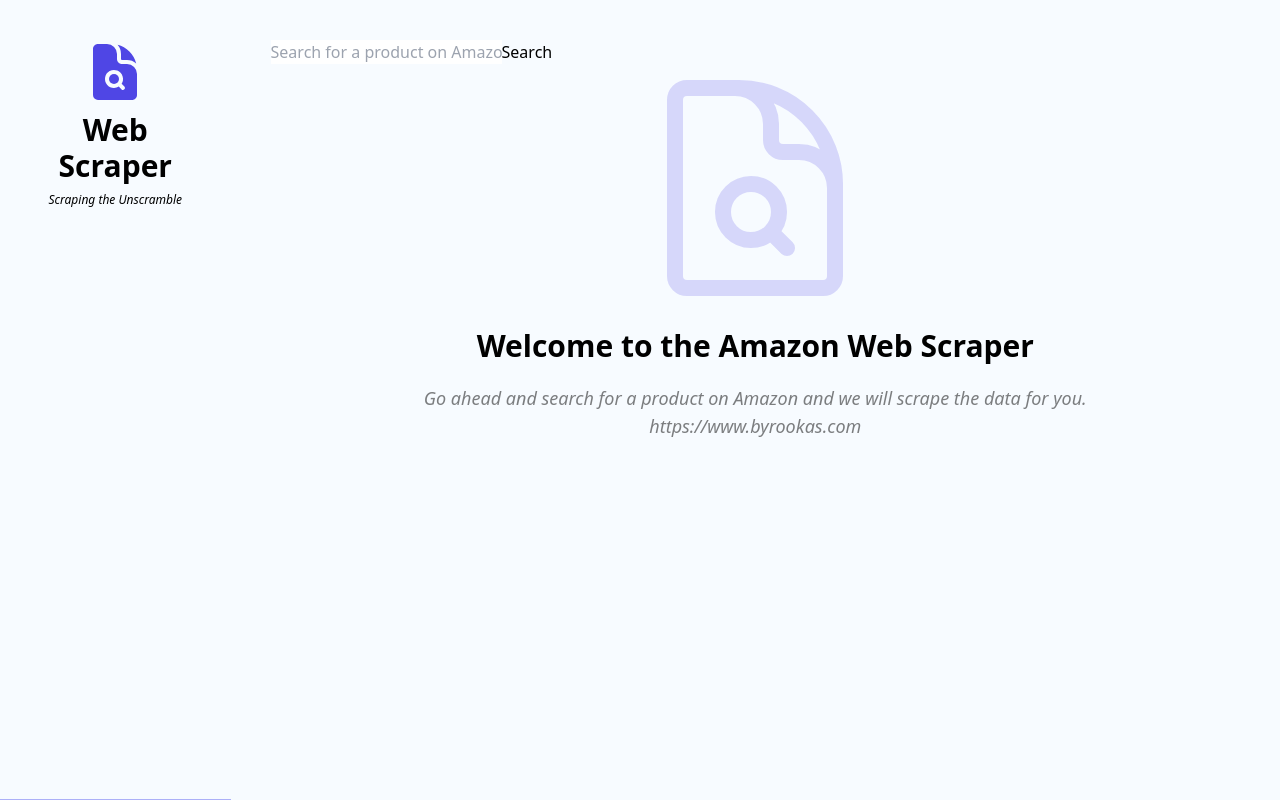
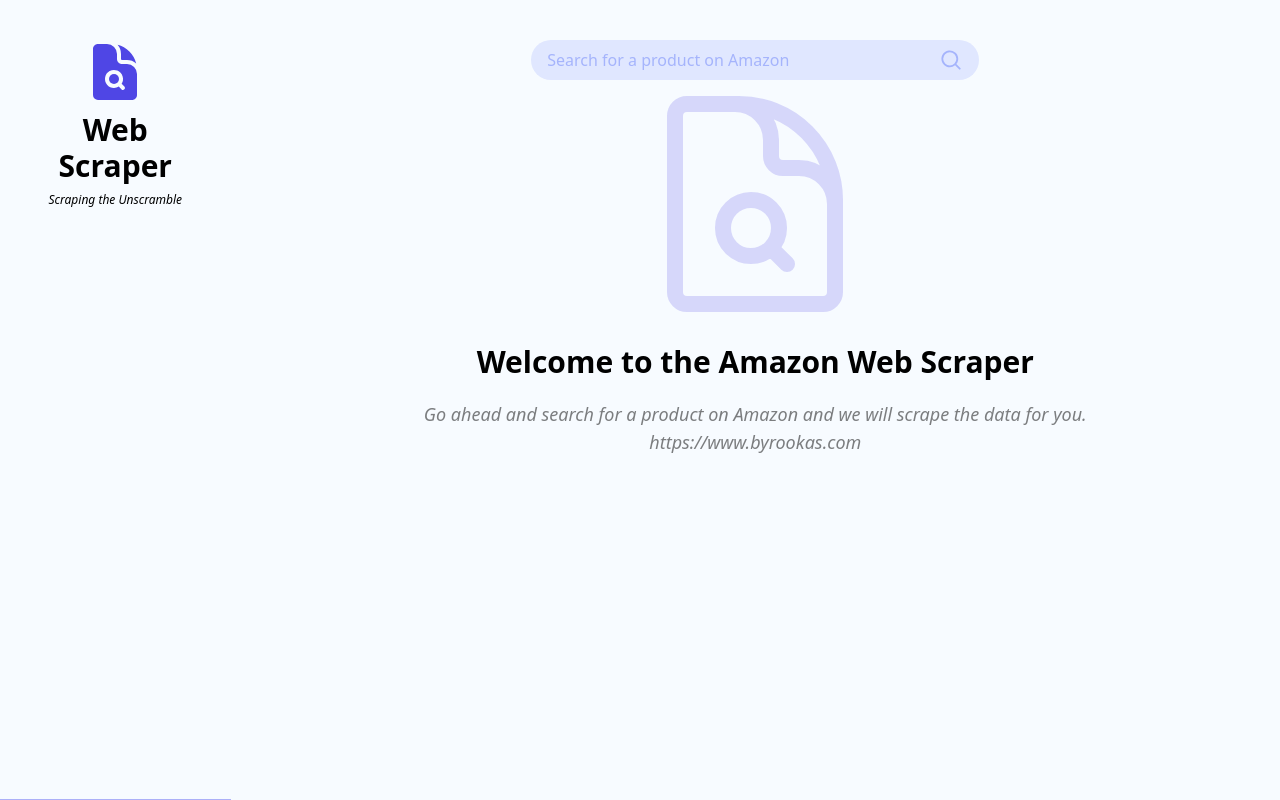
Before and after one commit to rookasrudzianskas/web-scraper, a Next.js app: page / in a window 1280 px wide. Built offline with nearby package versions, Linux system fonts and the light colour scheme.

Commit message:
feat: Add search functionality
- Add search functionality
- Add search icon

```diff
--- a/components/Header.tsx
+++ b/components/Header.tsx
@@ -1,11 +1,31 @@
-import React from 'react';
+'use client';
+import React, {useRef} from 'react';
+import {MagnifyingGlassIcon} from "@heroicons/react/20/solid";
 
 const Header = ({}) => {
+  const inputRef = useRef<HTMLInputElement>(null);
+  const handleSearch = (e: React.FormEvent<HTMLFormElement>) => {
+    e.preventDefault();
+    const input = inputRef.current?.value;
+    if(!input) return;
+
+    if(inputRef.current?.value) {
+      inputRef.current.value = '';
+    }
+
+    try {
+      // Call the api to activate the scraper
+    } catch (e) {
+      console.error(e);
+    }
+  }
+
   return (
     <header>
-      <form>
-        <input type="text" placeholder="Search for a product on Amazon" />
-        <button type="submit">Search</button>
+      <form onSubmit={handleSearch} className="flex items-center space-x-2 justify-center rounded-full py-2 px-4 bg-indigo-100 max-w-md mx-auto">
+        <input ref={inputRef} type="text" className="bg-transparent outline-none flex-1 text-indigo-400 placeholder:text-indigo-300" placeholder="Search for a product on Amazon" />
+        <button hidden type="submit">Search</button>
+        <MagnifyingGlassIcon className="h-6 w-6 text-indigo-300" />
       </form>
     </header>
   );
```
